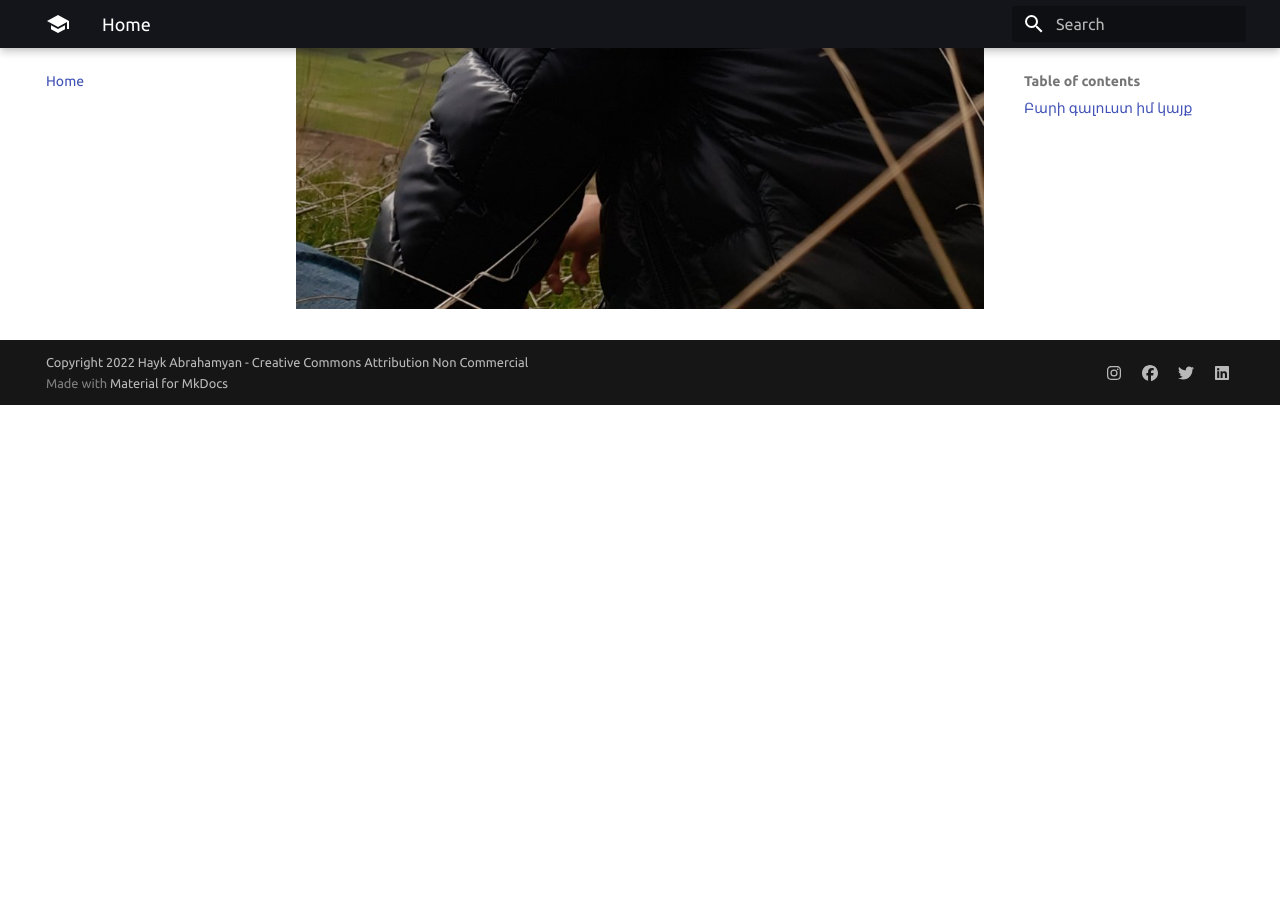
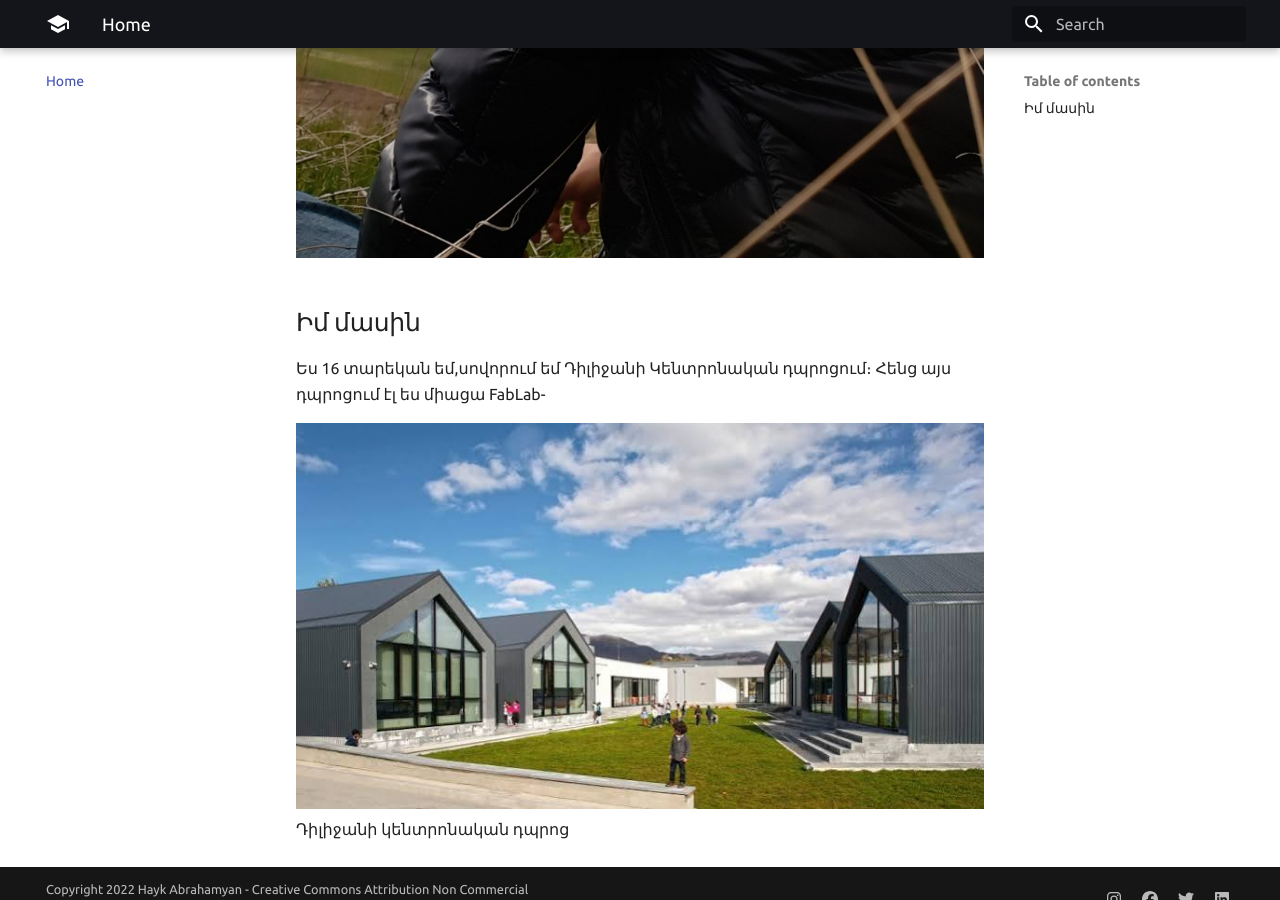
Before and after one commit to haykabrahamyan966-lab/Hayk_Abrahamyan, an MkDocs documentation site: the page built from docs/index.md, in a window 1280 px wide and 900 px high, scrolled down 1193 px. Built offline with MkDocs 1.6.1 and Material for MkDocs 9.7.7, drawn with Linux system fonts in a browser that asks for light colours; before the commit the page ends 1598 px from its top, so only the background shows below that; some of the changed text lies outside the part shown.

Commit message:
Added image and text

```diff
--- a/docs/index.md
+++ b/docs/index.md
@@ -1,5 +1,10 @@
-# Գլխավոր
-
-## Բարի գալուստ իմ կայք
+# Բարի գալուստ իմ էջ
 
 ![](images/231.jpg)
+
+## Իմ մասին
+
+Ես 16 տարեկան եմ,սովորում եմ Դիլիջանի Կենտրոնական դպրոցում։ Հենց այս դպրոցում էլ ես միացա FabLab-
+
+![](images/images.jpg)
+ Դիլիջանի կենտրոնական դպրոց
```
